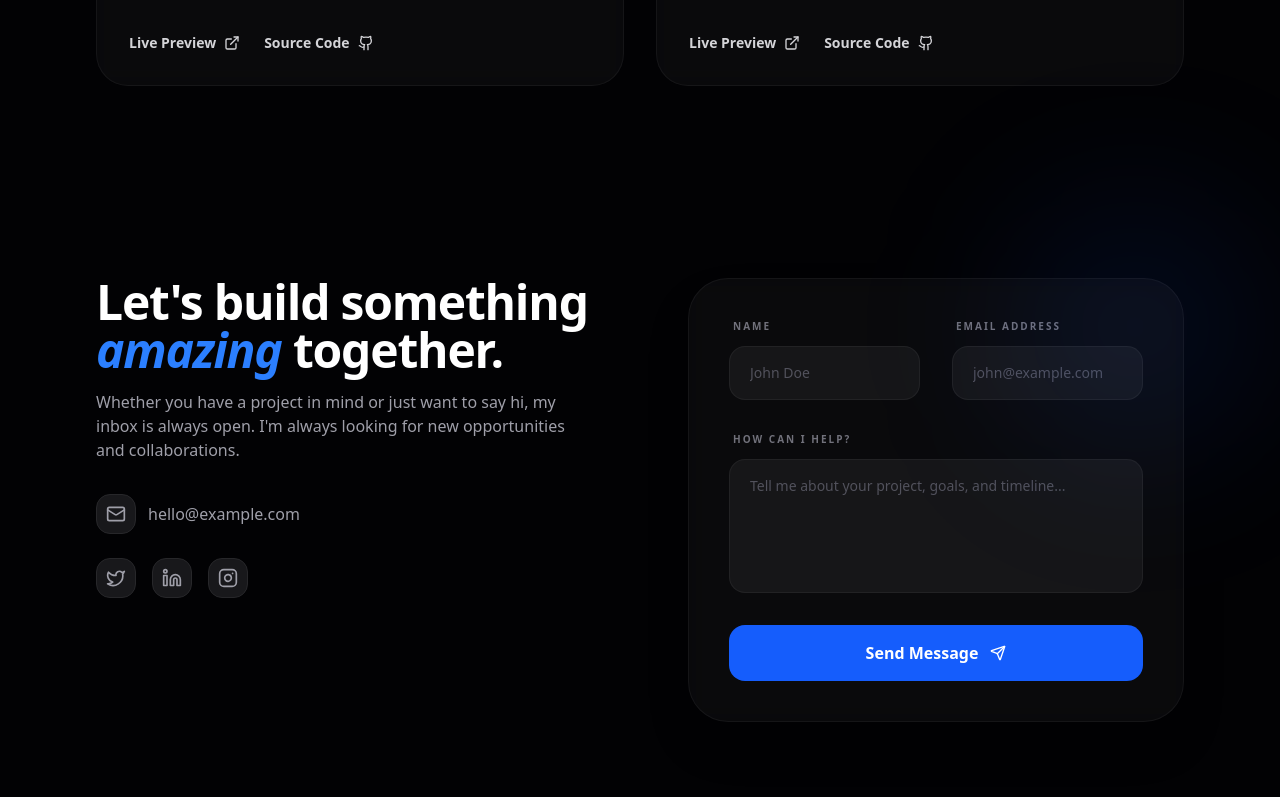
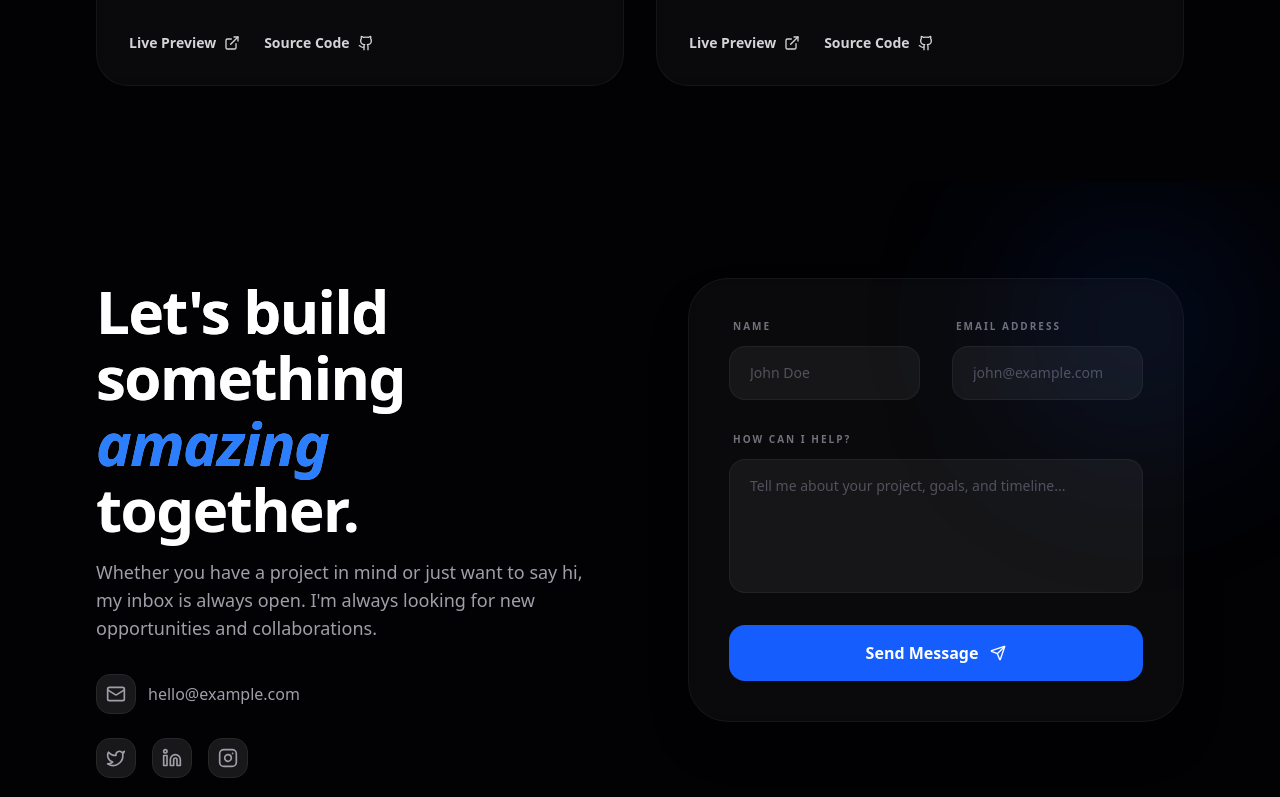
Before and after one commit to MintuSingh07/devdesign, a Next.js app: page / in a window 1280 px wide. Shown: the part 2163-2960 px from the top of the page. Built offline with nearby package versions, Linux system fonts and the light colour scheme.

Commit message:
Upload codebase file src/components/sections/Contact.tsx

```diff
--- a/src/components/sections/Contact.tsx
+++ b/src/components/sections/Contact.tsx
@@ -4,14 +4,18 @@ import { motion } from "framer-motion"
 import { Mail, Send, Twitter, Linkedin, Instagram } from "lucide-react"
 
 export function Contact() {
-  return (
-    <section id="contact" className="w-full px-6 py-24 lg:px-24">
-      <div className="flex flex-col gap-12 lg:flex-row lg:items-start lg:gap-24">
-        {/* Left Side: Info */}
-        <div className="flex flex-1 flex-col gap-8 text-center lg:text-left">
-          <div className="flex flex-col gap-4">
-            <h2 className="text-3xl font-bold tracking-tight text-white sm:text-5xl">Let&apos;s build something <span className="text-blue-500 italic">amazing</span> together.</h2>
-            <p className="max-w-xl text-zinc-400">
+    return (
+      <section id="contact" className="w-full px-6 py-24 lg:px-24 relative overflow-hidden">
+        {/* Section Ambient Glow */}
+        <div className="absolute top-1/2 left-[-100px] -translate-y-1/2 w-[800px] h-[800px] bg-blue-600/5 blur-[160px] rounded-full pointer-events-none -z-10" />
+        <div className="absolute top-[80%] right-[-100px] w-[1000px] h-[600px] bg-purple-600/5 blur-[160px] rounded-full pointer-events-none -z-10" />
+
+        <div className="flex flex-col gap-12 lg:flex-row lg:items-start lg:gap-24 relative z-10">
+          {/* Left Side: Info */}
+          <div className="flex flex-1 flex-col gap-8 text-center lg:text-left">
+            <div className="flex flex-col gap-4">
+              <h2 className="text-4xl font-black tracking-tight text-white sm:text-6xl bg-gradient-to-b from-white to-white/40 bg-clip-text text-transparent leading-[1.1]">Let&apos;s build something <span className="text-blue-500 italic">amazing</span> together.</h2>
+              <p className="max-w-xl text-lg text-zinc-400 font-medium">
               Whether you have a project in mind or just want to say hi, my inbox is always open.
               I&apos;m always looking for new opportunities and collaborations.
             </p>
```
